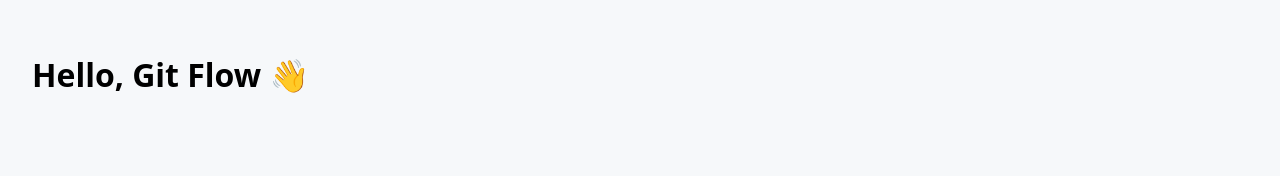
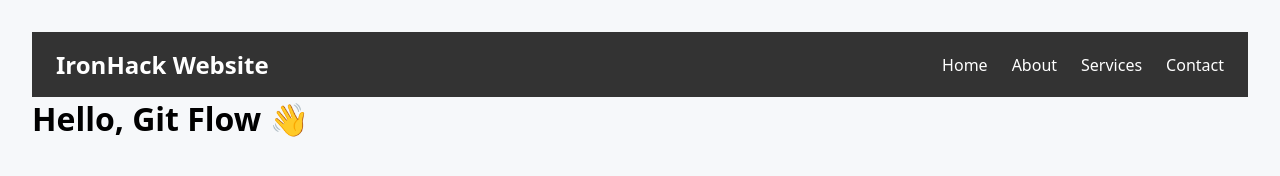
Before and after one commit to rajkiran0001/day1-git-flow-easy, a plain HTML site: page index.html in a window 1280 px wide. Drawn offline with Linux system fonts and the light colour scheme.

Commit message:
feat: add header banner with nav links

```diff
--- a/index.html
+++ b/index.html
@@ -6,6 +6,17 @@
     <title>Git Flow Lab</title>
     <link rel="stylesheet" href="styles.css" />
   </head>
+  <header>
+    <nav class="navbar">
+      <h1 class="logo">IronHack Website</h1>
+      <ul class="nav-links">
+        <li><a href="#home">Home</a></li>
+        <li><a href="#about">About</a></li>
+        <li><a href="#services">Services</a></li>
+        <li><a href="#contact">Contact</a></li>
+      </ul>
+    </nav>
+  </header>
   <body>
     <h1>Hello, Git Flow 👋</h1>
     <script src="script.js"></script>
--- a/styles.css
+++ b/styles.css
@@ -1,3 +1,45 @@
+* {
+    margin: 0;
+    padding: 0;
+    box-sizing: border-box;
+  }
+
+  header {
+    background-color: #333;
+    color: white;
+    padding: 1rem 0;
+  }
+
+  .navbar {
+    max-width: 1200px;
+    margin: 0 auto;
+    padding: 0 1rem;
+    display: flex;
+    justify-content: space-between;
+    align-items: center;
+  }
+
+  .logo {
+    font-size: 1.5rem;
+  }
+
+  .nav-links {
+    list-style: none;
+    display: flex;
+    gap: 1.5rem;
+  }
+
+  .nav-links li a {
+    text-decoration: none;
+    color: white;
+    font-weight: 500;
+    transition: color 0.3s;
+  }
+
+  .nav-links li a:hover {
+    color: #00bfff;
+  }
+
 body {
     font-family: system-ui, sans-serif;
     margin: 0;
```
